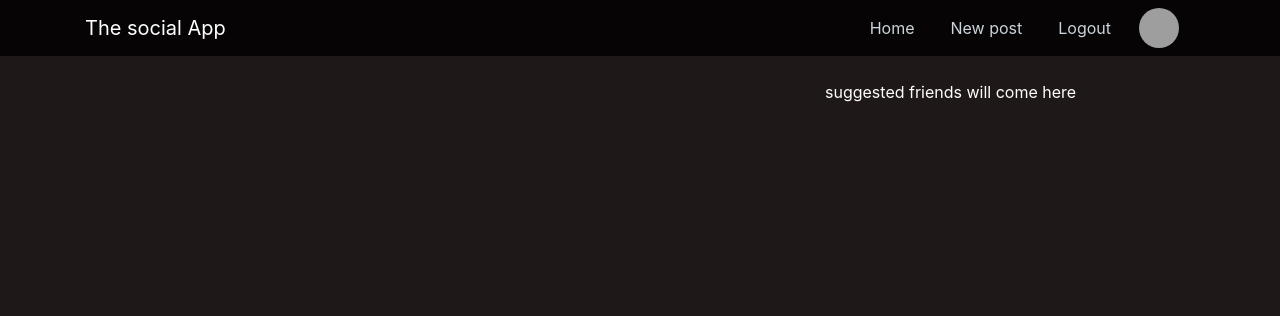
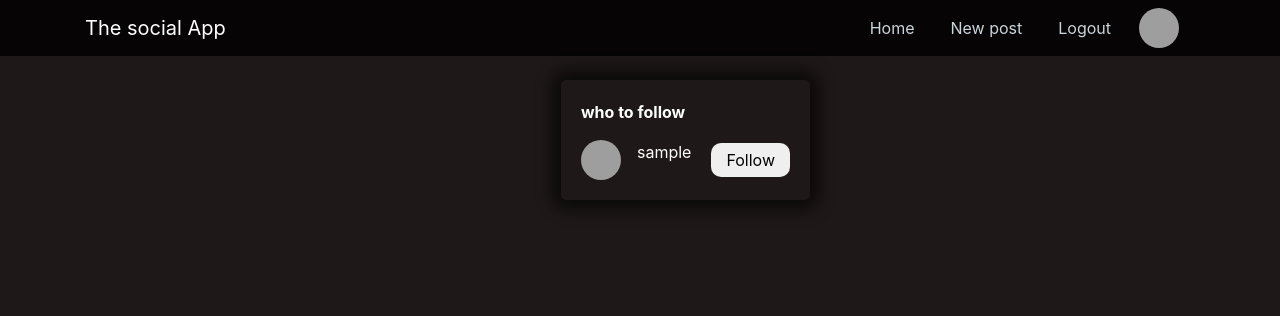
Before and after one commit to jck-bit/Threats, a Django app: page / in a window 1280 px wide. Shown: the top 316 px of the page. Run offline with Django 4.2, Linux system fonts and the light colour scheme; the visitor is signed in with stand-in values (Sample User, id 1); data comes from the database, SQL or seed files in the repository; data that the repository does not hold is empty; some libraries are stand-ins or nearby versions; grey boxes are pictures that could not be loaded.

Commit message:
added the suggested users to follow side panel

```diff
--- a/posts/static/posts/main.css
+++ b/posts/static/posts/main.css
@@ -2,6 +2,11 @@ body {
     background: #1e1818;
     color: #ffffff;
     margin-top: 5rem;
+  }
+
+  .whole_home{
+    display: flex;
+    justify-content: space-between;
   }
 
   h1, h2, h3, h4, h5, h6 {
@@ -11,7 +16,9 @@ body {
   ul {
     margin: 0;
   }
-
+  .fw-bold{
+    font-weight: bolder;
+  }
   .bg-steel {
     background-color: rgba(0, 0, 0, 0.8);
   }
@@ -32,6 +39,7 @@ body {
   .home{
     color: white;
     text-decoration: none;
+
   }
 
   .home:hover{
@@ -41,6 +49,19 @@ body {
 
   .home.liked i.fa-heart {
     color: rgb(210, 19, 121);
+  }
+
+  .liked_div{
+    position: absolute;
+    bottom: 2px;
+    display: flex;
+    right: 10px;
+    padding-top: 5px;
+    align-items: center;
+  }
+
+  .liked_div span{
+    margin-left: 5px;
   }
 
   .navbar-nav .nav-item {
@@ -133,3 +154,30 @@ body {
   .account-heading {
     font-size: 2.5rem;
   }
+
+.follow_section{
+  padding: 20px;
+  border-radius: 5px;
+  height: fit-content;
+  -webkit-box-shadow: 0px 0px 16px -8px rgba(0, 0, 0, 0.68);
+  box-shadow: 0px 0px 16px 8px rgba(0, 0, 0, 0.68);
+}
+
+.user-profile{
+  display: flex;
+  align-items: center;
+  justify-content: space-between;
+  margin-top: 10px;
+}
+
+.profile-info{
+  display: flex;
+}
+
+.follow-button{
+  padding: 5px 15px;
+  margin-left: 20px;
+  border-radius:10px;
+  cursor: pointer;
+  border: none;
+}
--- a/posts/templates/posts/base.html
+++ b/posts/templates/posts/base.html
@@ -61,9 +61,6 @@
           {% endif %}
           {% block content %}{% endblock %}
         </div>
-        <div class="friends">
-          suggested friends will come here
-        </div>
       </div>
     </main>
     <!-- Optional JavaScript -->
--- a/posts/templates/posts/home.html
+++ b/posts/templates/posts/home.html
@@ -1,6 +1,6 @@
 {% extends "posts/base.html" %}
 {% block content %}
-
+  <div class="whole_home">
    <div class="container-element">
       {% for post in posts %}
         <article class="media content-section" style="width: 80%">
@@ -17,13 +17,26 @@
               <img src="{{ post.image.url }}" alt="Post Image" class="post-image" >
             {% endif %}
           </div>
-          <a href="/like-post?post_id={{ post.id }}" class="home {% if post.is_liked_by_user %}liked{% endif %}">
-            <div>
+          <a href="/like-post?post_id={{ post.id }}" class="home">
+            <div class="liked_div">
               <i class="fa-solid fa-heart"></i>
               <span>{{ post.no_of_likes }}</span>
             </div>
           </a>
         </article>
     {% endfor %}
-   </div>
+  </div>
+  <div class="follow_section">
+    <p class="fw-bold">who to follow</p>
+    {% for user in users %}
+      <div class="user-profile">
+        <div class="profile-info">
+          <img class="rounded-circle article-img" src="{{ user.profile.image.url }}" alt="">
+          <p>{{ user.username }}</p>
+        </div>
+        <button class="follow-button">Follow</button>
+      </div>
+    {% endfor %}
+ </div>
+</div>
 {% endblock content %}
--- a/posts/views.py
+++ b/posts/views.py
@@ -4,11 +4,13 @@ from django.contrib.auth.decorators import login_required
 from django.views.generic import  CreateView, DetailView, UpdateView, DeleteView,CreateView
 from django.contrib.auth.mixins import LoginRequiredMixin, UserPassesTestMixin
 from django.contrib import messages
+from django.contrib.auth.models import User
 
 @login_required
 def home(request):
     context ={
-        'posts':Post.objects.all().order_by('-date_posted')
+        'posts':Post.objects.all().order_by('-date_posted'),
+        'users':User.objects.all()
     }
     return render(request, 'posts/home.html', context)
 
--- a/users/templates/users/profile.html
+++ b/users/templates/users/profile.html
@@ -8,6 +8,7 @@
       <h2 class="account-heading">{{ user.username }}</h2>
       <p class="text-secondary">{{ user.email }}</p>
       <p class="text-secondary">{{ user.profile.bio }}</p>
+      <p class="text-secondary">{{ post_queryset_length }} posts</p>
     </div>
   </div>
   <a href="{% url 'profile-edit'  %}">
```
Also changed, not shown: readme.md, requirements.txt (line endings or trailing spaces).
